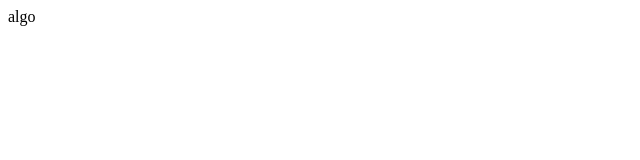
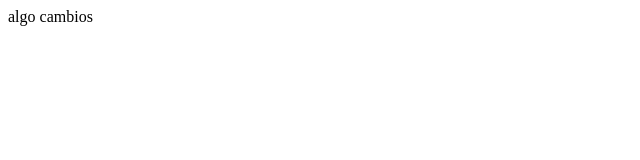
Before and after one commit to lalobots/demoPrework, a plain HTML site: page index.html in a window 1280 px wide. Shown: the full height of the page, 0-640 px from the left. Drawn offline with Linux system fonts and the light colour scheme.

Commit message:
primer cambio

```diff
--- a/index.html
+++ b/index.html
@@ -7,5 +7,6 @@
 </head>
 <body>
     algo
+    cambios
 </body>
 </html>
```
